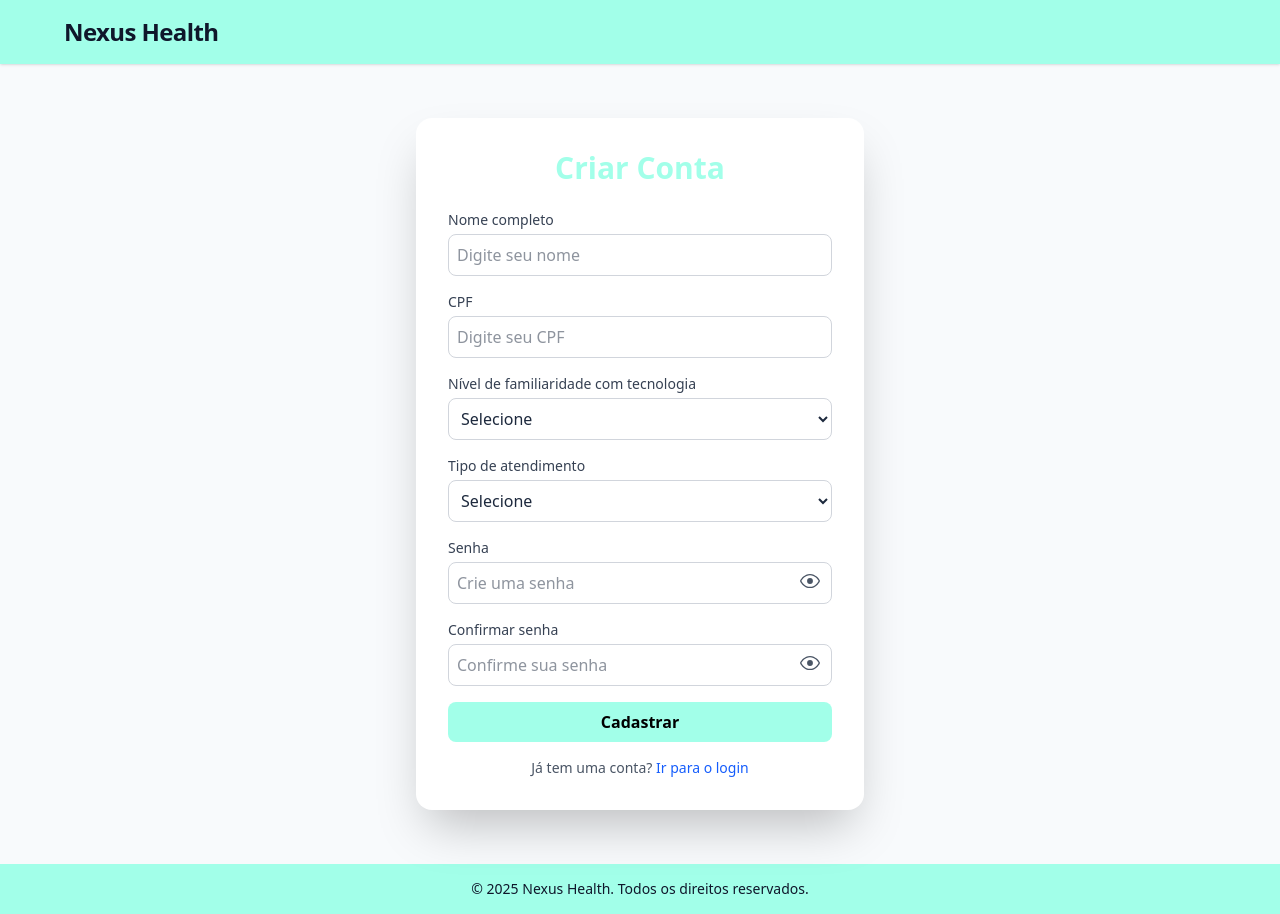
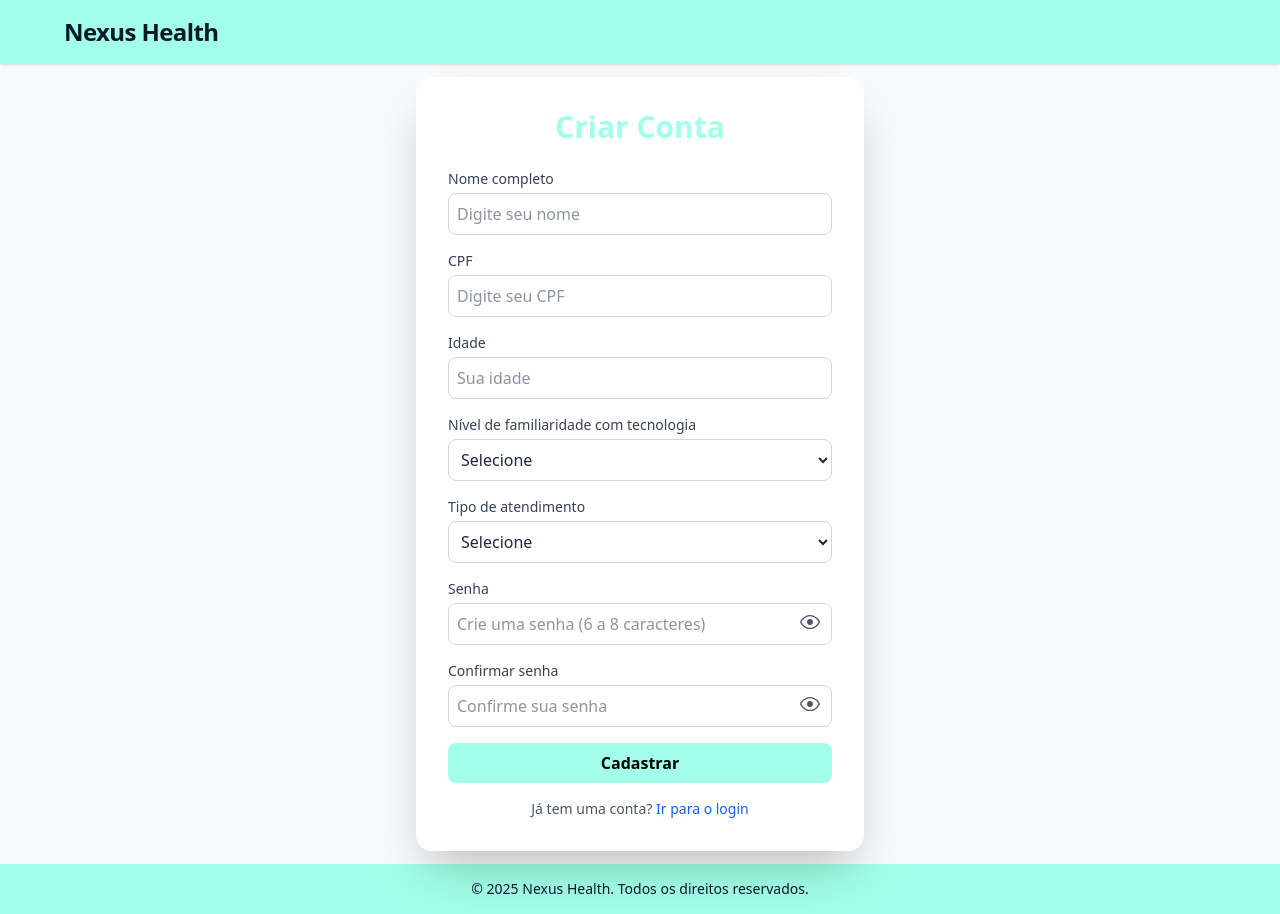
Before and after one commit to NexusHealth-1TDSPJ/frontend, a React (Vite) app in the folder nexushealth/: page /cadastro in a window 1280 px wide. Built offline with nearby package versions, Linux system fonts and the light colour scheme.

Commit message:
fix(cadastro, login): muda endpoint da api com fetch

```diff
--- a/nexushealth/src/routes/cadastro/index.tsx
+++ b/nexushealth/src/routes/cadastro/index.tsx
@@ -1,4 +1,4 @@
-import { Link } from "react-router-dom";
+import { Link, useNavigate } from "react-router-dom"; // Importei o useNavigate
 import { useForm, type SubmitHandler } from "react-hook-form";
 import { useState } from "react";
 import { GoEye, GoEyeClosed } from "react-icons/go";
@@ -18,31 +18,56 @@ export default function Cadastro() {
 
   const [mostrarSenha, setMostrarSenha] = useState(false);
   const [mostrarConfirmarSenha, setMostrarConfirmarSenha] = useState(false);
+  const [erroApi, setErroApi] = useState<string | null>(null);
+  const navigate = useNavigate();
 
   const {
     register,
     handleSubmit,
     watch,
-    formState: { errors },} = useForm<EntradaDeCadastro>();
+    formState: { errors },
+  } = useForm<EntradaDeCadastro>();
 
   const senha = watch("senha", "");
 
   const onSubmit: SubmitHandler<EntradaDeCadastro> = async (data) => {
+    setErroApi(null);
+
+    const backendPayload = {
+      nome_paciente: data.nome,
+      cpf_paciente: data.cpf,
+      idade_paciente: data.idade,
+      nivel_tecnico: parseInt(data.nivelFamiliaridade, 10),
+      tipo_atendimento: data.tipoAtendimento,
+      senha_paciente: data.senha,
+    };
+
     try {
-      const response = await fetch("alguem coloca o link da api do back aqui", {
+      const response = await fetch("https://java-hc-4.onrender.com/pacientes", {
         method: "POST",
         headers: { "Content-Type": "application/json" },
-        body: JSON.stringify(data),
+        body: JSON.stringify(backendPayload), // Envia o payload mapeado
       });
 
       if (!response.ok) {
-        throw new Error("Erro ao cadastrar");
+
+        const errorData = await response.json();
+        const mensagemErro = errorData.entity || `Erro ${response.status}: Não foi possível cadastrar.`;
+        setErroApi(mensagemErro);
+        throw new Error(mensagemErro);
       }
 
       const result = await response.json();
       console.log("Cadastro realizado com sucesso:", result);
+
+      navigate("/login");
+
     } catch (error) {
       console.error("Erro no cadastro:", error);
+      if (!erroApi) {
+        // @ts-ignore
+        setErroApi(error.message || "Falha na comunicação com o servidor.");
+      }
     }
   };
 
@@ -62,9 +87,14 @@ export default function Cadastro() {
                 minLength: { value: 3, message: "Mínimo 3 caracteres" },
               })}
               className={`w-full mt-1 p-2 border rounded-lg focus:outline-none focus:ring-2 ${
-                errors.nome ? "border-red-500 focus:ring-red-500" : "border-gray-300 focus:ring-blue-500"}`}placeholder="Digite seu nome" maxLength={50}/>
+                errors.nome ? "border-red-500 focus:ring-red-500" : "border-gray-300 focus:ring-blue-500"
+              }`}
+              placeholder="Digite seu nome"
+              maxLength={50}
+            />
             {errors.nome && <p className="text-red-500 text-sm mt-1">{errors.nome.message}</p>}
           </div>
+
           <div>
             <label className="block text-sm font-medium text-gray-700">CPF</label>
             <input
@@ -74,41 +104,73 @@ export default function Cadastro() {
                 pattern: { value: /^[0-9]{11}$/, message: "Digite um CPF válido (somente números)" },
               })}
               className={`w-full mt-1 p-2 border rounded-lg focus:outline-none focus:ring-2 ${
-                errors.cpf ? "border-red-500 focus:ring-red-500" : "border-gray-300 focus:ring-blue-500"}`}
+                errors.cpf ? "border-red-500 focus:ring-red-500" : "border-gray-300 focus:ring-blue-500"
+              }`}
               placeholder="Digite seu CPF"
-              maxLength={11}/>
+              maxLength={11}
+            />
             {errors.cpf && <p className="text-red-500 text-sm mt-1">{errors.cpf.message}</p>}
           </div>
+
           <div>
-            <label className="block text-sm font-medium text-gray-700">Nível de familiaridade com tecnologia</label>
+            <label className="block text-sm font-medium text-gray-700">Idade</label>
+            <input
+              type="number"
+              {...register("idade", {
+                required: "A idade é obrigatória",
+                valueAsNumber: true,
+                min: { value: 0, message: "Idade inválida" },
+                max: { value: 120, message: "Idade inválida" },
+              })}
+              className={`w-full mt-1 p-2 border rounded-lg focus:outline-none focus:ring-2 ${
+                errors.idade ? "border-red-500 focus:ring-red-500" : "border-gray-300 focus:ring-blue-500"
+              }`}
+              placeholder="Sua idade"
+            />
+            {errors.idade && <p className="text-red-500 text-sm mt-1">{errors.idade.message}</p>}
+          </div>
+
+          <div>
+            <label className="block text-sm font-medium text-gray-700">
+              Nível de familiaridade com tecnologia
+            </label>
             <select
               {...register("nivelFamiliaridade", { required: "Selecione um nível" })}
               className={`w-full mt-1 p-2 border rounded-lg focus:outline-none focus:ring-2 ${
                 errors.nivelFamiliaridade
                   ? "border-red-500 focus:ring-red-500"
-                  : "border-gray-300 focus:ring-blue-500"}`}>
+                  : "border-gray-300 focus:ring-blue-500"
+              }`}
+            >
               <option value="">Selecione</option>
               {(() => {
                 const opcoes: any[] = [];
                 for (let i = 1; i <= 10; i++) {
-                  opcoes.push(<option key={i} value={i}>{i}</option>);}
-                return opcoes;})()}
+                  opcoes.push(<option key={i} value={i}>{i}</option>);
+                }
+                return opcoes;
+              })()}
             </select>
             {errors.nivelFamiliaridade && (
-              <p className="text-red-500 text-sm mt-1">{errors.nivelFamiliaridade.message}</p>)}
+              <p className="text-red-500 text-sm mt-1">{errors.nivelFamiliaridade.message}</p>
+            )}
           </div>
+
           <div>
             <label className="block text-sm font-medium text-gray-700">Tipo de atendimento</label>
             <select
               {...register("tipoAtendimento", { required: "Selecione o tipo de atendimento" })}
               className={`w-full mt-1 p-2 border rounded-lg focus:outline-none focus:ring-2 ${
-                errors.tipoAtendimento ? "border-red-500 focus:ring-red-500" : "border-gray-300 focus:ring-blue-500"}`}>
+                errors.tipoAtendimento ? "border-red-500 focus:ring-red-500" : "border-gray-300 focus:ring-blue-500"
+              }`}
+            >
               <option value="">Selecione</option>
               <option value="Presencial">Presencial</option>
               <option value="Teleconsulta">Teleconsulta</option>
             </select>
             {errors.tipoAtendimento && <p className="text-red-500 text-sm mt-1">{errors.tipoAtendimento.message}</p>}
           </div>
+
           <div>
             <label className="block text-sm font-medium text-gray-700">Senha</label>
             <div className="relative">
@@ -116,19 +178,25 @@ export default function Cadastro() {
                 type={mostrarSenha ? "text" : "password"}
                 {...register("senha", {
                   required: "A senha é obrigatória",
-                minLength: { value: 8, message: "A senha deve ter pelo menos 8 caracteres" },})}
+                  minLength: { value: 6, message: "A senha deve ter no mínimo 6 caracteres" },
+                  maxLength: { value: 8, message: "A senha deve ter no máximo 8 caracteres" },
+                })}
                 className={`w-full mt-1 p-2 border rounded-lg focus:outline-none focus:ring-2 ${
-                errors.senha ? "border-red-500 focus:ring-red-500" : "border-gray-300 focus:ring-blue-500"}`}
-              placeholder="Crie uma senha"/>
+                  errors.senha ? "border-red-500 focus:ring-red-500" : "border-gray-300 focus:ring-blue-500"
+                }`}
+                placeholder="Crie uma senha (6 a 8 caracteres)"
+              />
               <button
                 type="button"
                 onClick={() => setMostrarSenha(!mostrarSenha)}
-                className="absolute right-3 top-1/2 -translate-y-1/2 text-gray-600 hover:text-gray-800">
-                {mostrarSenha ? (<GoEyeClosed size={20}/>) : (<GoEye size={20}/>)}
+                className="absolute right-3 top-1/2 -translate-y-1/2 text-gray-600 hover:text-gray-800"
+              >
+                {mostrarSenha ? <GoEyeClosed size={20} /> : <GoEye size={20} />}
               </button>
+            </div>
             {errors.senha && <p className="text-red-500 text-sm mt-1">{errors.senha.message}</p>}
           </div>
-          </div>
+
           <div>
             <label className="block text-sm font-medium text-gray-700">Confirmar senha</label>
             <div className="relative">
@@ -136,24 +204,44 @@ export default function Cadastro() {
                 type={mostrarConfirmarSenha ? "text" : "password"}
                 {...register("confirmarSenha", {
                   required: "Confirme sua senha",
-                validate: (senhaConfirma) => senhaConfirma === senha || "As senhas não coincidem",})}
+                  validate: (senhaConfirma) => senhaConfirma === senha || "As senhas não coincidem",
+                })}
                 className={`w-full mt-1 p-2 border rounded-lg focus:outline-none focus:ring-2 ${
-                errors.confirmarSenha ? "border-red-500 focus:ring-red-500" : "border-gray-300 focus:ring-blue-500"}`}
-              placeholder="Confirme sua senha"/>
+                  errors.confirmarSenha ? "border-red-500 focus:ring-red-500" : "border-gray-300 focus:ring-blue-500"
+                }`}
+                placeholder="Confirme sua senha"
+              />
               <button
                 type="button"
                 onClick={() => setMostrarConfirmarSenha(!mostrarConfirmarSenha)}
-                className="absolute right-3 top-1/2 -translate-y-1/2 text-gray-600 hover:text-gray-800">
-                {mostrarConfirmarSenha ? (<GoEyeClosed size={20}/>) : (<GoEye size={20}/>)}
+                className="absolute right-3 top-1/2 -translate-y-1/2 text-gray-600 hover:text-gray-800"
+              >
+                {mostrarConfirmarSenha ? <GoEyeClosed size={20} /> : <GoEye size={20} />}
               </button>
-            {errors.confirmarSenha && <p className="text-red-500 text-sm mt-1">{errors.confirmarSenha.message}</p>}
             </div>
+            {errors.confirmarSenha && (
+              <p className="text-red-500 text-sm mt-1">{errors.confirmarSenha.message}</p>
+            )}
           </div>
-          <button type="submit" className="w-full bg-[#a2ffe9] text-black font-bold py-2 rounded-lg hover:bg-[#0099ff] transition">Cadastrar</button>
+
+          {erroApi && (
+            <div className="bg-red-100 border border-red-400 text-red-700 px-4 py-3 rounded-lg text-center">
+              <p>{erroApi}</p>
+            </div>
+          )}
+
+          <button
+            type="submit"
+            className="w-full bg-[#a2ffe9] text-black font-bold py-2 rounded-lg hover:bg-[#0099ff] transition"
+          >
+            Cadastrar
+          </button>
         </form>
         <p className="text-center text-sm text-gray-600 mt-4">
           Já tem uma conta?{" "}
-          <Link to="/login" className="text-blue-600 font-medium hover:underline">Ir para o login</Link>
+          <Link to="/login" className="text-blue-600 font-medium hover:underline">
+            Ir para o login
+          </Link>
         </p>
       </div>
     </main>
--- a/nexushealth/src/routes/login/index.tsx
+++ b/nexushealth/src/routes/login/index.tsx
@@ -1,4 +1,4 @@
-import { Link } from "react-router-dom";
+import { Link, useNavigate } from "react-router-dom";
 import { useForm, type SubmitHandler } from "react-hook-form";
 import { useState } from "react";
 import { GoEye, GoEyeClosed } from "react-icons/go";
@@ -14,23 +14,51 @@ export default function Login() {
   const {
     register,
     handleSubmit,
-    formState: { errors },} = useForm<EntradaDeLogin>();
+    formState: { errors },
+  } = useForm<EntradaDeLogin>();
 
   const [mostrarSenha, setMostrarSenha] = useState(false);
+  const [erroApi, setErroApi] = useState<string | null>(null);
+  const navigate = useNavigate();
 
   const onSubmit: SubmitHandler<EntradaDeLogin> = async (data) => {
+    setErroApi(null);
+
+
+    const backendPayload = {
+      cpf_paciente: data.cpf,
+      senha_paciente: data.senha,
+    };
+
     try {
-      const response = await fetch("alguem coloca o link da api do back aqui", {
+      const response = await fetch("https://java-hc-4.onrender.com/auth/login", {
         method: "POST",
         headers: {
           "Content-Type": "application/json",
-        },body: JSON.stringify(data),});
+        },
+        body: JSON.stringify(backendPayload),
+      });
 
       if (!response.ok) {
-        throw new Error("Erro ao fazer login");}
+        const errorData = await response.json();
+        const mensagem = errorData.entity || "CPF ou senha inválidos.";
+        setErroApi(mensagem);
+        throw new Error(mensagem);
+      }
+
       const result = await response.json();
+
       localStorage.setItem("token", result.token);
-    }catch (error) {}};
+
+      navigate("/");
+
+    } catch (error) {
+      console.error("Erro no login:", error);
+      if (!erroApi) {
+        setErroApi("Não foi possível conectar ao servidor.");
+      }
+    }
+  };
 
   return (
     <main className="min-h-screen flex items-center justify-center">
@@ -45,17 +73,22 @@ export default function Login() {
                 required: "O CPF é obrigatório",
                 pattern: {
                   value: /^[0-9]{11}$/,
-                  message: "Digite um CPF válido (somente números)",},})}
+                  message: "Digite um CPF válido (somente números)",
+                },
+              })}
               className={`w-full mt-1 p-2 border rounded-lg focus:outline-none focus:ring-2 ${
                 errors.cpf
                   ? "border-red-500 focus:ring-red-500"
-                  : "border-gray-300 focus:ring-blue-500"}`}
+                  : "border-gray-300 focus:ring-blue-500"
+              }`}
               placeholder="Digite seu CPF"
-              maxLength={11}/>
+              maxLength={11}
+            />
             {errors.cpf && (
               <p className="text-red-500 text-sm mt-1">
                 {errors.cpf.message as string}
-              </p>)}
+              </p>
+            )}
           </div>
 
           <div>
@@ -66,30 +99,49 @@ export default function Login() {
               <input
                 type={mostrarSenha ? "text" : "password"}
                 {...register("senha", {
-                  required: "A senha é obrigatória",})}
+                  required: "A senha é obrigatória",
+                })}
                 className={`w-full mt-1 p-2 border rounded-lg focus:outline-none focus:ring-2 ${
                   errors.senha
                     ? "border-red-500 focus:ring-red-500"
-                    : "border-gray-300 focus:ring-blue-500"}`}placeholder="Digite sua senha"/>
+                    : "border-gray-300 focus:ring-blue-500"
+                }`}
+                placeholder="Digite sua senha"
+              />
               <button
                 type="button"
                 onClick={() => setMostrarSenha(!mostrarSenha)}
-                className="absolute right-3 top-1/2 -translate-y-1/2 text-gray-600 hover:text-gray-800">
-                {mostrarSenha ? (<GoEyeClosed size={20}/>) : (<GoEye size={20}/>)}
+                className="absolute right-3 top-1/2 -translate-y-1/2 text-gray-600 hover:text-gray-800"
+              >
+                {mostrarSenha ? <GoEyeClosed size={20} /> : <GoEye size={20} />}
               </button>
             </div>
             {errors.senha && (
               <p className="text-red-500 text-sm mt-1">
                 {errors.senha.message as string}
-              </p>)}
+              </p>
+            )}
           </div>
 
-          <button type="submit"className="w-full bg-[#a2ffe9] text-black font-bold py-2 rounded-lg hover:bg-[#0099ff] transition">Entrar</button>
+          {erroApi && (
+            <div className="bg-red-100 border border-red-400 text-red-700 px-4 py-3 rounded-lg text-center">
+              <p>{erroApi}</p>
+            </div>
+          )}
+
+          <button
+            type="submit"
+            className="w-full bg-[#a2ffe9] text-black font-bold py-2 rounded-lg hover:bg-[#0099ff] transition"
+          >
+            Entrar
+          </button>
         </form>
 
         <p className="text-center text-sm text-gray-600 mt-4">
           Ainda não tem uma conta?{" "}
-          <Link to="/cadastro" className="text-blue-600 font-medium hover:underline">Criar conta</Link>
+          <Link to="/cadastro" className="text-blue-600 font-medium hover:underline">
+            Criar conta
+          </Link>
         </p>
       </div>
     </main>
```
Lines whose indentation alone changed are shown as unchanged.
